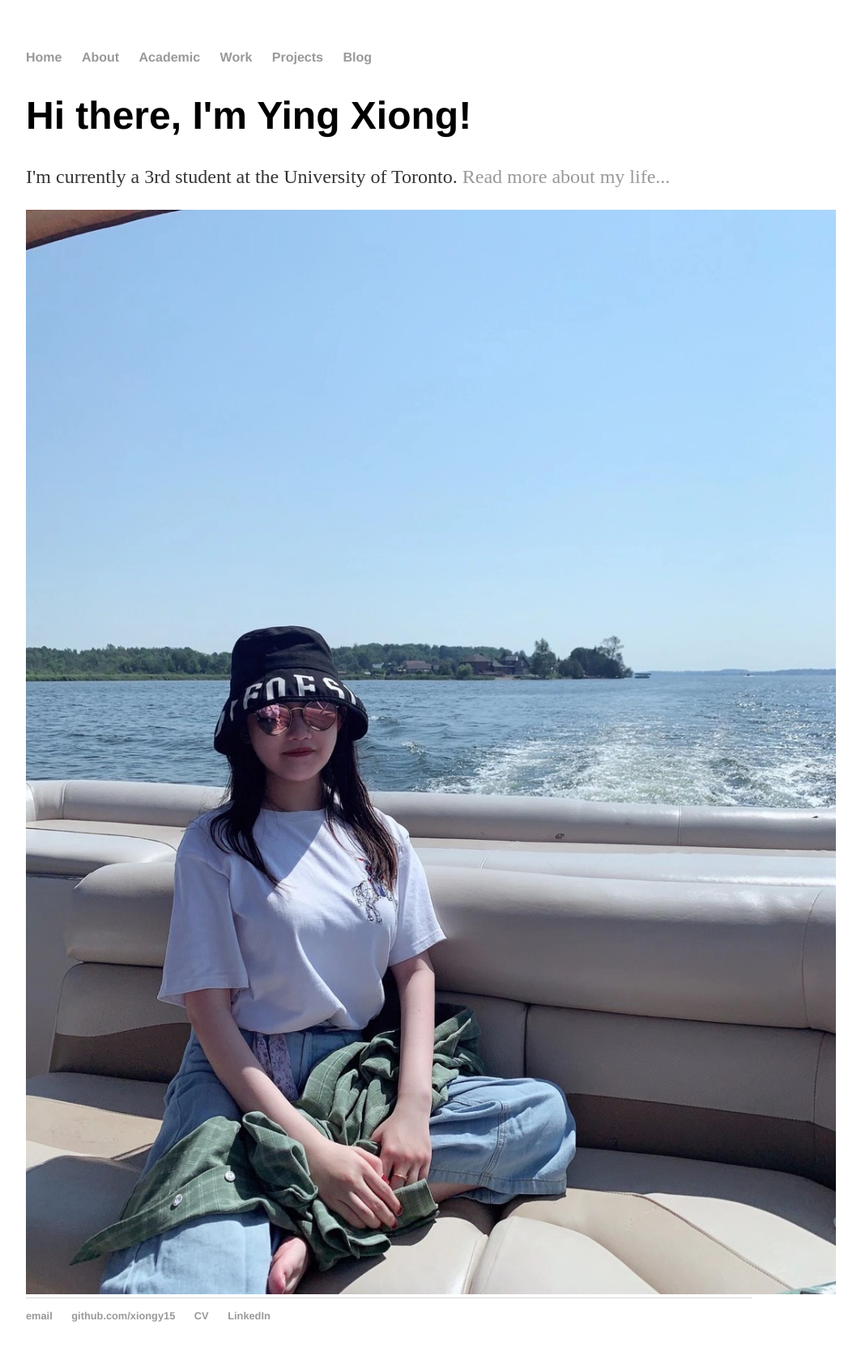
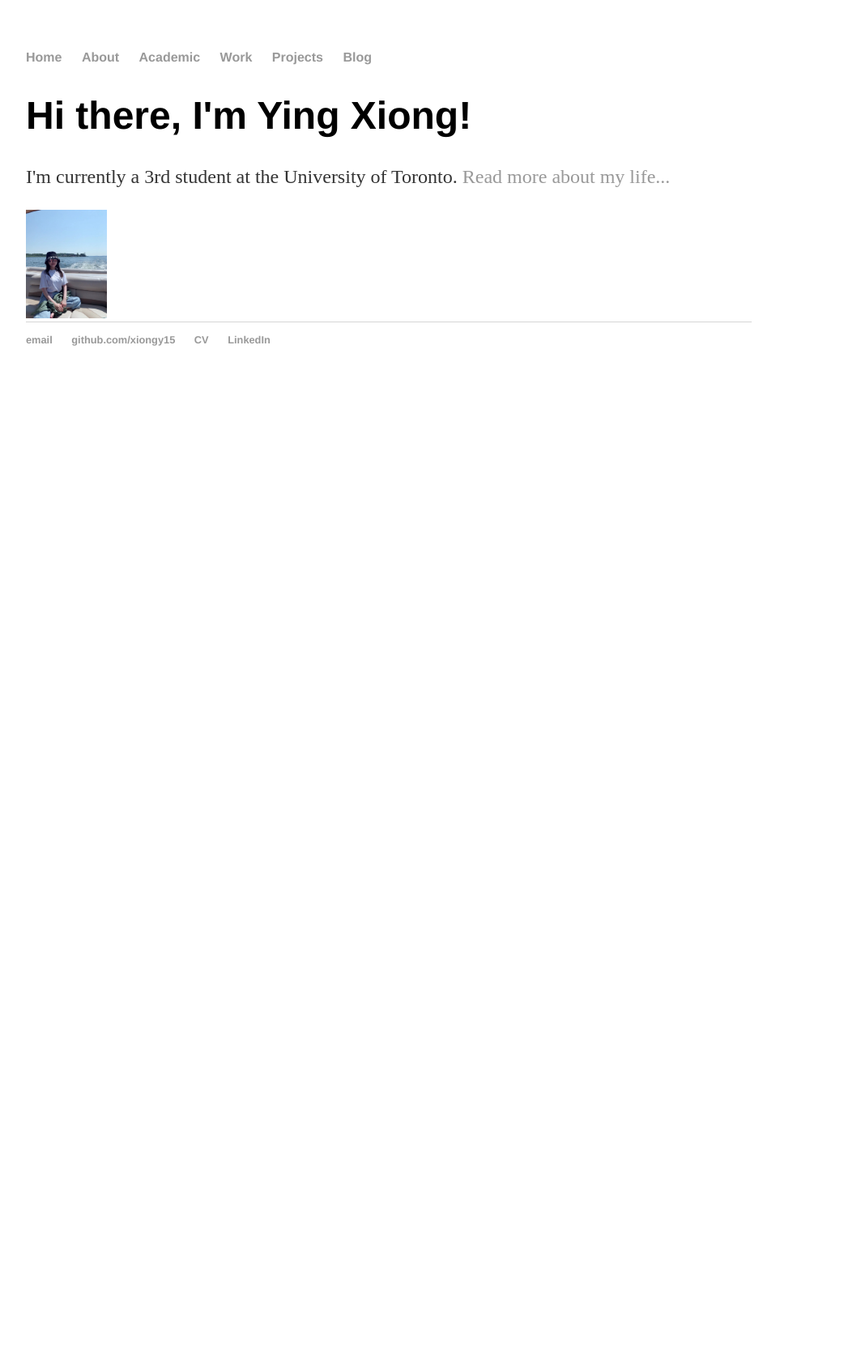
Before and after one commit to xiongy15/xiongy15.github.io, a Jekyll site: the page built from index.html, in a window 1280 px wide. Shown: the whole page at 81% size, without its empty margins (160-1223 px from the left). Built offline with Jekyll 4.4.1, drawn with Linux system fonts in a browser that asks for light colours; after the commit the page ends 900 px from its top, so only the background shows below that.

Commit message:
Update index.html

```diff
--- a/index.html
+++ b/index.html
@@ -5,5 +5,5 @@ title: Ying Xiong's Website
 <div class="blurb">
 	<h1>Hi there, I'm Ying Xiong!</h1>
 	<p>I'm currently a 3rd student at the University of Toronto. <a href="/about">Read more about my life...</a></p>
-	<img src="/about/about.JPG" alt="This is a pic of me in a summer vacation!" class="inline" width="1000"/>
+	<img src="/about/about.JPG" alt="This is a pic of me in a summer vacation!" class="inline" width="100"/>
 </div><!-- /.blurb -->
```
